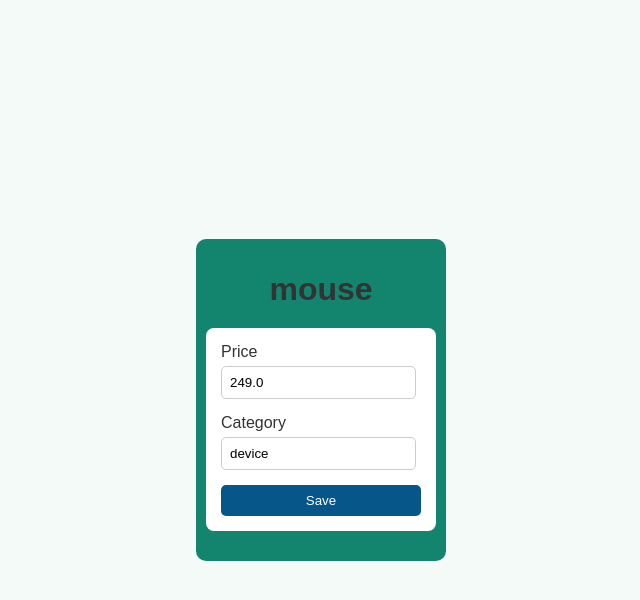
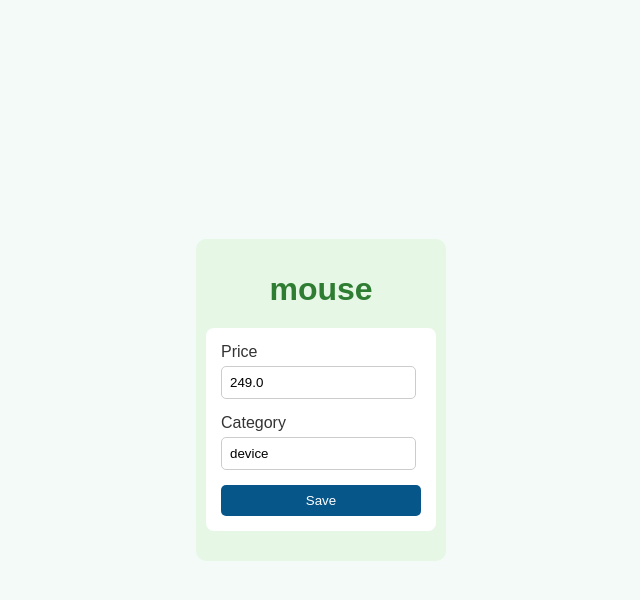
Before and after one commit to Benya222/flask_learn, a Flask app: a page that uses templates/edit.html in a window 1280 px wide. Shown: the top 600 px of the page, without its empty margins (319-959 px from the left). Run offline with Flask 3, Linux system fonts and the light colour scheme.

Commit message:
edit style

```diff
--- a/static/css/style.css
+++ b/static/css/style.css
@@ -94,6 +94,13 @@ body {
   border-radius: 5px;
 }
 
+.input:focus {
+  outline: none;
+  border: 1px solid var(--primary-color);
+}
+
+
+
 /* ===== КНОПКИ ===== */
 .button {
   padding: 8px 15px;
@@ -187,15 +194,18 @@ tbody tr:hover {
   align-items: center;
 
   background-color: #f3faf8;
-;
+
 }
 
 .container-edit {
   padding: 10px;
-  background-color: var(--edit-hover);
+  background-color: var(--success-bg);
   border-radius: 10px;
 }
 
+.edit-title {
+  color: #2e7d32;
+}
 
 .edit-form {
   display: flex;
--- a/templates/product.html
+++ b/templates/product.html
@@ -40,7 +40,7 @@
             Category
             <input type="text" name="category" class="input"/>
           </label>
-          <button type="submit" class="button">Відправити</button>
+          <button type="submit" class="button">Send</button>
         </form>
 
         <h2>Filter:</h2>
```
Also changed, not shown: db.sqlite, templates/edit.html (indentation only).
